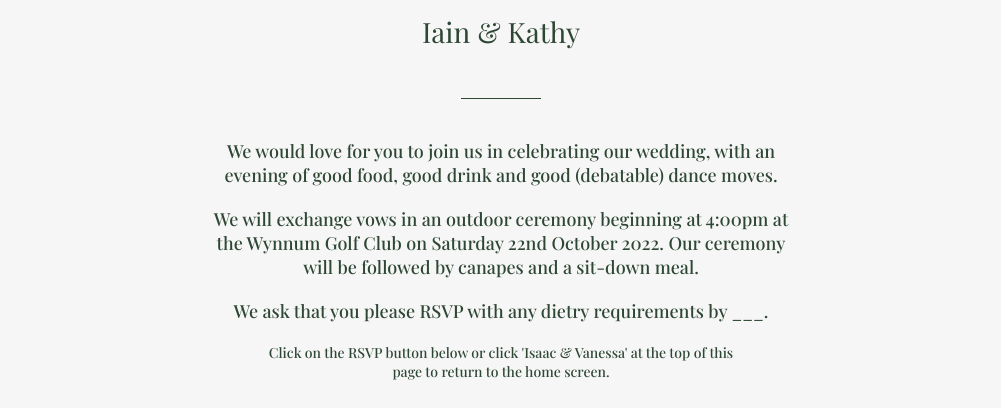
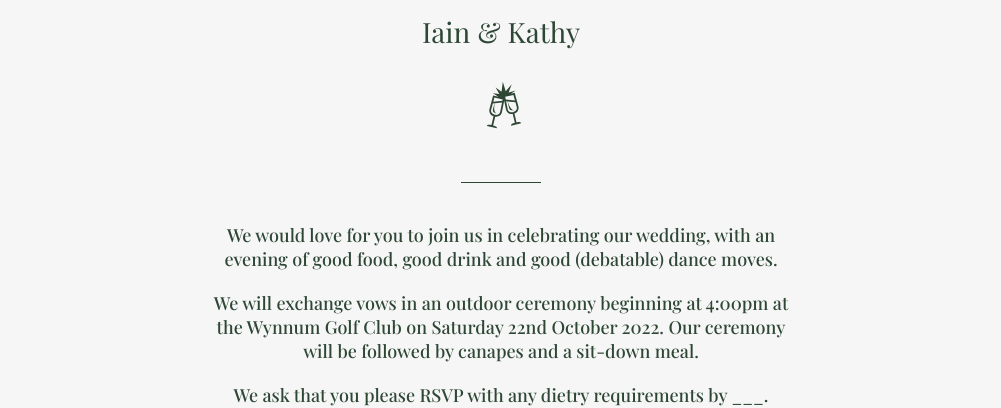
Before and after one commit to IsaacArnold/wedding-website, a Gatsby site: page /invitation/McKenzies in a window 1280 px wide. Shown: the part 398-806 px from the top of the page, without its empty margins (139-1140 px from the left). Built offline with nearby package versions, Linux system fonts and the light colour scheme; Gatsby itself is replaced by a stand-in of ours; a web font is replaced by a local one.

Commit message:
Updates to invitation page

```diff
--- a/src/templates/invitationPage.js
+++ b/src/templates/invitationPage.js
@@ -4,6 +4,8 @@ import styled from "styled-components";
 import Divider from "../components/Divider";
 import KiwiKangaroo from "../components/KiwiKangaroo";
 import Layout from "../components/Layout";
+import { FaGlassCheers } from "react-icons/fa";
+import { GiGlassCelebration } from "react-icons/gi";
 
 //#region Page styles
 const PageContainer = styled.div`
@@ -24,7 +26,7 @@ const ContentContainer = styled.div`
   .body {
     width: 85%;
     margin: 2.5rem auto;
-    margin-bottom: 60px;
+    margin-bottom: 100px;
     p {
       margin: 1.25rem 0;
     }
@@ -52,6 +54,14 @@ const Header = styled.div`
     font-weight: 400;
     font-size: 30px;
     margin-bottom: 15px;
+  }
+  .icons {
+    margin-top: 30px;
+    svg {
+      width: 50px;
+      height: 50px;
+      margin-left: 5px;
+    }
   }
 `;
 
@@ -81,6 +91,9 @@ const InvitationPage = ({ pageContext }) => {
         <Header>
           <h2>Dear,</h2>
           <MembersDiv>{displayName}</MembersDiv>
+          <div className="icons">
+            <GiGlassCelebration />
+          </div>
         </Header>
         <Divider width="80px" />
         <ContentContainer>
```
